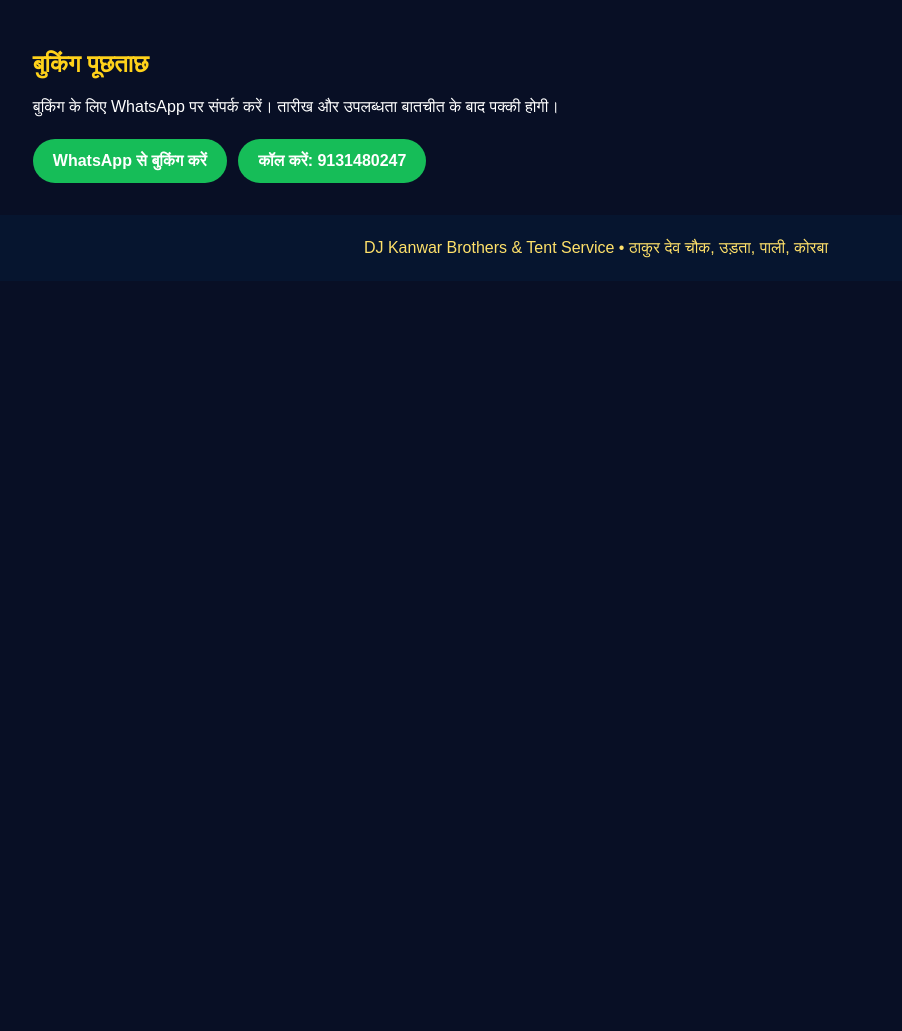
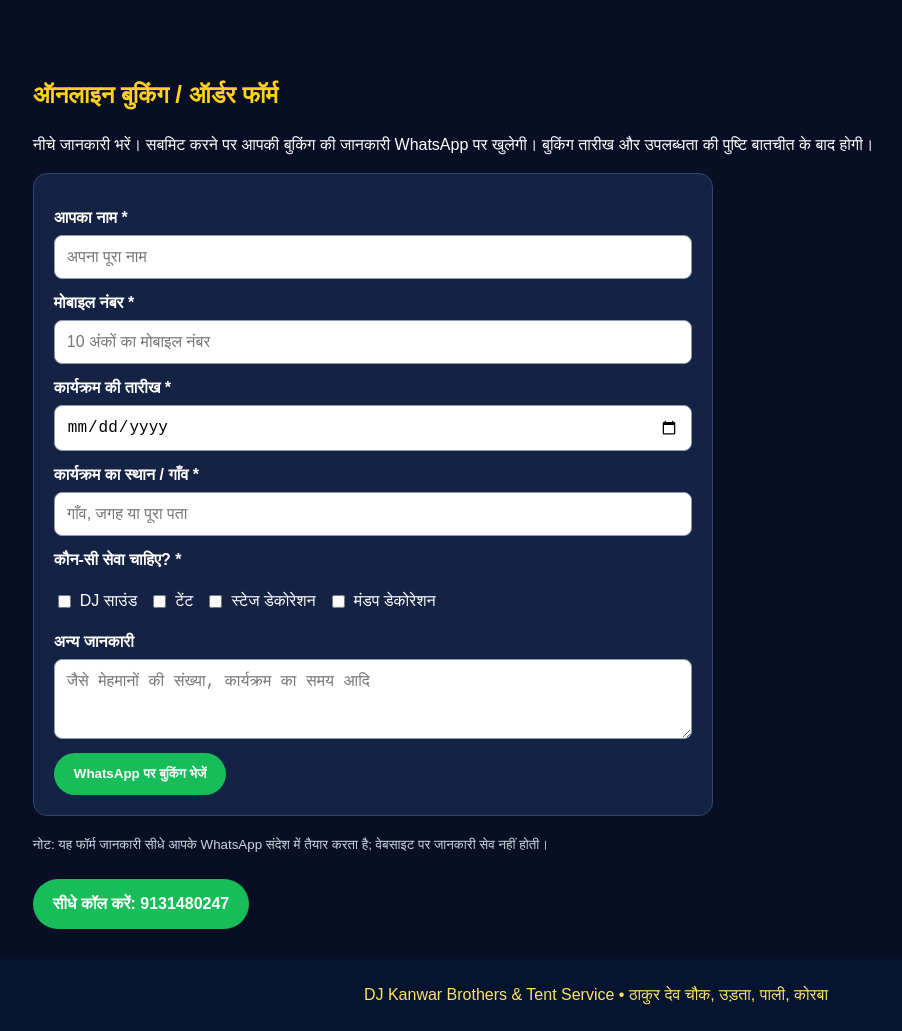
Before and after one commit to KANWARBROTHERS27/dj-kanwar-brothers-tent-service, a plain HTML site: page index.html in a window 1280 px wide. Shown: the part 1054-2085 px from the top of the page, without its empty margins (44-946 px from the left). Before the commit the page ends 1335 px from the top, so only its background shows below. Drawn offline with Linux system fonts and the light colour scheme.

Commit message:
Add files via upload

```diff
--- a/index.html
+++ b/index.html
@@ -1,27 +1,59 @@
 <!doctype html>
 <html lang="hi">
 <head>
-<meta charset="utf-8"><meta name="viewport" content="width=device-width,initial-scale=1">
+<meta charset="utf-8">
+<meta name="viewport" content="width=device-width, initial-scale=1">
 <title>DJ Kanwar Brothers & Tent Service | Korba</title>
 <style>
-*{box-sizing:border-box}body{margin:0;font-family:Arial,sans-serif;background:#080f25;color:#fff}
+*{box-sizing:border-box}body{margin:0;font-family:Arial,sans-serif;background:#080f25;color:#fff;line-height:1.5}
 header{background:#06152f;padding:14px 5%;display:flex;justify-content:space-between;align-items:center;gap:12px;flex-wrap:wrap}
 header b{font-size:20px;color:#ffd21a}.top{font-size:14px}.hero img{width:100%;height:auto;display:block}
-section{padding:32px 6%}h2{color:#ffd21a}.grid{display:grid;grid-template-columns:repeat(auto-fit,minmax(190px,1fr));gap:15px}
+section{padding:30px 6%}h2{color:#ffd21a}.grid{display:grid;grid-template-columns:repeat(auto-fit,minmax(190px,1fr));gap:15px}
 .card{background:#142344;padding:18px;border:1px solid #34466b;border-radius:12px}
-.btn{display:inline-block;background:#16bd58;color:white;text-decoration:none;font-weight:bold;padding:13px 20px;border-radius:30px;margin:7px 7px 0 0}
+.btn{display:inline-block;background:#16bd58;color:white;text-decoration:none;font-weight:bold;padding:13px 20px;border:0;border-radius:30px;margin:7px 7px 0 0;cursor:pointer}
+form{max-width:680px;background:#142344;border:1px solid #34466b;border-radius:14px;padding:20px}
+label{display:block;margin:12px 0 5px;font-weight:bold}input,select,textarea{width:100%;padding:12px;border-radius:8px;border:1px solid #8b9bb8;font-size:16px}
+small{color:#cbd5e1}.checkrow{display:flex;gap:12px;flex-wrap:wrap}.checkrow label{font-weight:normal;display:flex;align-items:center;gap:6px}.checkrow input{width:auto}
 footer{background:#06152f;padding:24px 6%;text-align:center;color:#ffe16a}
-</style></head><body>
+</style>
+</head>
+<body>
 <header><b>DJ Kanwar Brothers & Tent Service</b><span class="top">ठाकुर देव चौक, उड़ता, पाली, कोरबा | 9131480247</span></header>
-<div class="hero"><img src="banner.png.jpeg" alt="DJ, tent and stage decoration"></div>
+<div class="hero"><img src="banner.png.jpeg" alt="DJ, टेंट और स्टेज डेकोरेशन"></div>
 <section><h2>हमारी सेवाएँ</h2><div class="grid">
 <div class="card"><h3>🔊 DJ साउंड और लाइट</h3><p>शादी, बारात और सभी आयोजनों के लिए।</p></div>
 <div class="card"><h3>⛺ टेंट डेकोरेशन</h3><p>कार्यक्रम के अनुसार टेंट और बैठक व्यवस्था।</p></div>
 <div class="card"><h3>🌸 स्टेज डेकोरेशन</h3><p>शादी और विशेष अवसरों के लिए आकर्षक सजावट।</p></div>
 <div class="card"><h3>🌿 मंडप डेकोरेशन</h3><p>विवाह मंडप और समारोह की सजावट।</p></div>
 </div></section>
-<section><h2>बुकिंग पूछताछ</h2><p>बुकिंग के लिए WhatsApp पर संपर्क करें। तारीख और उपलब्धता बातचीत के बाद पक्की होगी।</p>
-<a class="btn" href="https://wa.me/919131480247?text=नमस्ते,%20मुझे%20टेंट%20और%20DJ%20की%20बुकिंग%20करनी%20है।">WhatsApp से बुकिंग करें</a>
-<a class="btn" href="tel:9131480247">कॉल करें: 9131480247</a></section>
+<section id="booking"><h2>ऑनलाइन बुकिंग / ऑर्डर फॉर्म</h2>
+<p>नीचे जानकारी भरें। सबमिट करने पर आपकी बुकिंग की जानकारी WhatsApp पर खुलेगी। बुकिंग तारीख और उपलब्धता की पुष्टि बातचीत के बाद होगी।</p>
+<form id="bookingForm">
+<label for="customer">आपका नाम *</label><input id="customer" required placeholder="अपना पूरा नाम">
+<label for="mobile">मोबाइल नंबर *</label><input id="mobile" required type="tel" inputmode="numeric" pattern="[0-9]{10}" maxlength="10" placeholder="10 अंकों का मोबाइल नंबर">
+<label for="eventDate">कार्यक्रम की तारीख *</label><input id="eventDate" required type="date">
+<label for="place">कार्यक्रम का स्थान / गाँव *</label><input id="place" required placeholder="गाँव, जगह या पूरा पता">
+<label>कौन-सी सेवा चाहिए? *</label>
+<div class="checkrow">
+<label><input type="checkbox" name="service" value="DJ साउंड"> DJ साउंड</label>
+<label><input type="checkbox" name="service" value="टेंट"> टेंट</label>
+<label><input type="checkbox" name="service" value="स्टेज डेकोरेशन"> स्टेज डेकोरेशन</label>
+<label><input type="checkbox" name="service" value="मंडप डेकोरेशन"> मंडप डेकोरेशन</label>
+</div>
+<label for="details">अन्य जानकारी</label><textarea id="details" rows="3" placeholder="जैसे मेहमानों की संख्या, कार्यक्रम का समय आदि"></textarea>
+<button class="btn" type="submit">WhatsApp पर बुकिंग भेजें</button>
+</form>
+<p><small>नोट: यह फॉर्म जानकारी सीधे आपके WhatsApp संदेश में तैयार करता है; वेबसाइट पर जानकारी सेव नहीं होती।</small></p>
+<a class="btn" href="tel:9131480247">सीधे कॉल करें: 9131480247</a>
+</section>
 <footer>DJ Kanwar Brothers & Tent Service • ठाकुर देव चौक, उड़ता, पाली, कोरबा</footer>
+<script>
+document.getElementById('bookingForm').addEventListener('submit',function(e){
+e.preventDefault();
+const services=[...document.querySelectorAll('input[name="service"]:checked')].map(x=>x.value);
+if(!services.length){alert('कृपया कम से कम एक सेवा चुनें।');return;}
+const msg=`नमस्ते DJ Kanwar Brothers & Tent Service,%0Aमुझे बुकिंग करनी है।%0Aनाम: ${encodeURIComponent(document.getElementById('customer').value)}%0Aमोबाइल: ${encodeURIComponent(document.getElementById('mobile').value)}%0Aकार्यक्रम की तारीख: ${encodeURIComponent(document.getElementById('eventDate').value)}%0Aस्थान: ${encodeURIComponent(document.getElementById('place').value)}%0Aसेवाएँ: ${encodeURIComponent(services.join(', '))}%0Aअन्य जानकारी: ${encodeURIComponent(document.getElementById('details').value)}`;
+window.open('https://wa.me/919131480247?text='+msg,'_blank');
+});
+</script>
 </body></html>
```
